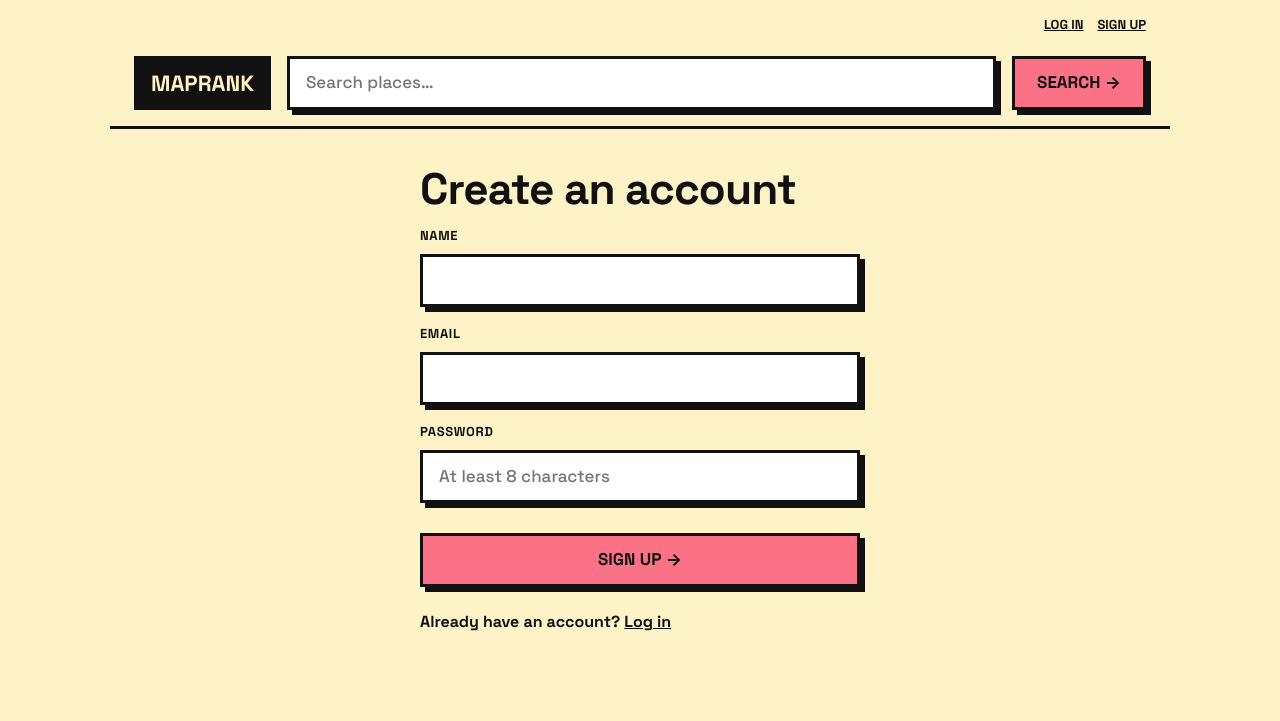
After one commit to sherinawij/google-places-ranker, a Flask app: page /signup in a window 1280 px wide. The commit adds this page. Shown: the top 721 px of the page. Run offline with Flask 3, Linux system fonts and the light colour scheme.

Commit message:
feat: add login, signup, logout

```diff
--- a/backend/app.py
+++ b/backend/app.py
@@ -1,8 +1,8 @@
 import requests
 import os
 from pathlib import Path
-from flask import Flask, request, render_template
-from flask_login import LoginManager
+from flask import Flask, request, render_template, redirect, url_for
+from flask_login import LoginManager, login_user, logout_user, current_user
 from extensions import db
 from models.user import UserModel
 from models.favorite import FavoriteModel
@@ -48,6 +48,46 @@ def read_pages():
     except ValueError:
         pages = 1
     return max(1, min(pages, MAX_PAGES))
+
+@app.route("/signup", methods=["GET", "POST"])
+def signup():
+    if request.method == "GET":
+        return render_template("signup.html")
+    name = request.form.get("name", "").strip()
+    email = request.form.get("email", "").strip().lower()
+    password = request.form.get("password", "")
+    if not name or not email or not password:
+        return render_template("signup.html", error="Please fill in all fields."), 400
+    if "@" not in email:
+        return render_template("signup.html", error="Please enter a valid email."), 400
+    if len(password) < 8:
+        return render_template("signup.html", error="Password must be at least 8 characters."), 400
+    if UserModel.query.filter_by(email=email).first():
+        return render_template("signup.html", error="That email is already registered."), 400
+    if UserModel.query.filter_by(name=name).first():
+        return render_template("signup.html", error="That name is already taken."), 400
+    user = UserModel(name=name, email=email)
+    user.set_password(password)
+    db.session.add(user)
+    db.session.commit()
+    login_user(user)
+    return redirect(url_for("home"))
+@app.route("/logout", methods=["POST"])
+def logout():
+    logout_user()
+    return redirect(url_for("home"))
+
+@app.route("/login", methods=["GET", "POST"])
+def login():
+    if request.method == "GET":
+        return render_template("login.html")
+    email = request.form.get("email", "").strip().lower()
+    password = request.form.get("password", "")
+    user = UserModel.query.filter_by(email=email).first()
+    if user is None or not user.check_password(password):
+        return render_template("login.html", error="Invalid email or password.")
+    login_user(user)
+    return redirect(url_for("home"))
 
 @app.route("/search", methods=['GET'])
 @limiter.limit("20 per minute")
--- a/frontend/static/style.css
+++ b/frontend/static/style.css
@@ -399,6 +399,64 @@ body {
     width: fit-content;
     margin: 8px auto 0;
 }
+.account-bar {
+    display: flex;
+    justify-content: flex-end;
+    align-items: center;
+    gap: 14px;
+    margin: -12px 0 10px;
+    font-size: 13px;
+    font-weight: 500;
+}
+.account-bar form {
+    margin: 0;
+}
+.account-link {
+    padding: 0;
+    border: 0;
+    background: none;
+    color: var(--ink);
+    font: inherit;
+    font-weight: 700;
+    text-decoration: underline;
+    cursor: pointer;
+}
+.account-link:hover {
+    background: var(--yellow);
+}
+.auth {
+    max-width: 440px;
+    margin: 0 auto 60px;
+}
+.auth .error {
+    display: block;
+    margin: 0 0 18px;
+}
+.auth-form {
+    display: flex;
+    flex-direction: column;
+    gap: 8px;
+}
+.auth-form label {
+    margin-top: 10px;
+    font-size: 13px;
+    font-weight: 700;
+    letter-spacing: 0.05em;
+}
+.auth-btn {
+    margin-top: 22px;
+    padding: 12px 22px;
+    background: var(--pink);
+    font-size: 17px;
+}
+.auth-link {
+    margin-top: 24px;
+    font-weight: 600;
+}
+.auth-link a {
+    color: var(--ink);
+    font-weight: 800;
+}
 @media (max-width: 700px) {
     .pod-card .map-link {
         margin-left: 0;
--- /dev/null
+++ b/frontend/templates/signup.html
@@ -0,0 +1,50 @@
+<!DOCTYPE html>
+<html lang="en">
+<head>
+    <meta charset="UTF-8">
+    <meta name="viewport" content="width=device-width, initial-scale=1.0">
+    <title>Sign up · MapRank</title>
+    <link rel="preconnect" href="https://fonts.googleapis.com">
+    <link rel="preconnect" href="https://fonts.gstatic.com" crossorigin>
+    <link href="https://fonts.googleapis.com/css2?family=Space+Grotesk:wght@500;700&display=swap" rel="stylesheet">
+    <link rel="stylesheet" href="{{ url_for('static', filename='style.css') }}">
+</head>
+<body>
+    <div class="container">
+    <header class="account-bar">
+        {% if current_user.is_authenticated %}
+            <span>Hi, <b>{{ current_user.name }}</b></span>
+            <form action="{{ url_for('logout') }}" method="POST">
+                <button class="account-link">LOG OUT</button>
+            </form>
+        {% else %}
+            <a class="account-link" href="{{ url_for('login') }}">LOG IN</a>
+            <a class="account-link" href="{{ url_for('signup') }}">SIGN UP</a>
+        {% endif %}
+    </header>
+    <header class="topbar">
+        <a class="logo" href="/">MAPRANK</a>
+        <form action="/search" method="GET" class="search-form">
+            <input class="search-input box" name="query" type="search" placeholder="Search places…" autocomplete="off" required>
+            <button class="btn box search-btn">SEARCH →</button>
+        </form>
+    </header>
+    <main class="auth">
+        <h1 class="page-title">Create an account</h1>
+        {% if error %}
+            <p class="error box">{{ error }}</p>
+        {% endif %}
+        <form class="auth-form" action="{{ url_for('signup') }}" method="POST">
+            <label for="name">NAME</label>
+            <input class="search-input box" id="name" name="name" type="text" value="{{ name or '' }}" autocomplete="username" maxlength="80" required>
+            <label for="email">EMAIL</label>
+            <input class="search-input box" id="email" name="email" type="email" value="{{ email or '' }}" autocomplete="email" maxlength="80" required>
+            <label for="password">PASSWORD</label>
+            <input class="search-input box" id="password" name="password" type="password" autocomplete="new-password" minlength="8" placeholder="At least 8 characters" required>
+            <button class="btn box auth-btn">SIGN UP →</button>
+        </form>
+        <p class="auth-link">Already have an account? <a href="{{ url_for('login') }}">Log in</a></p>
+    </main>
+    </div>
+</body>
+</html>
```
Also changed, not shown: frontend/templates/home.html (+11 -0 lines), frontend/templates/login.html (added, +49 -0 lines), frontend/templates/search.html (+11 -0 lines).
